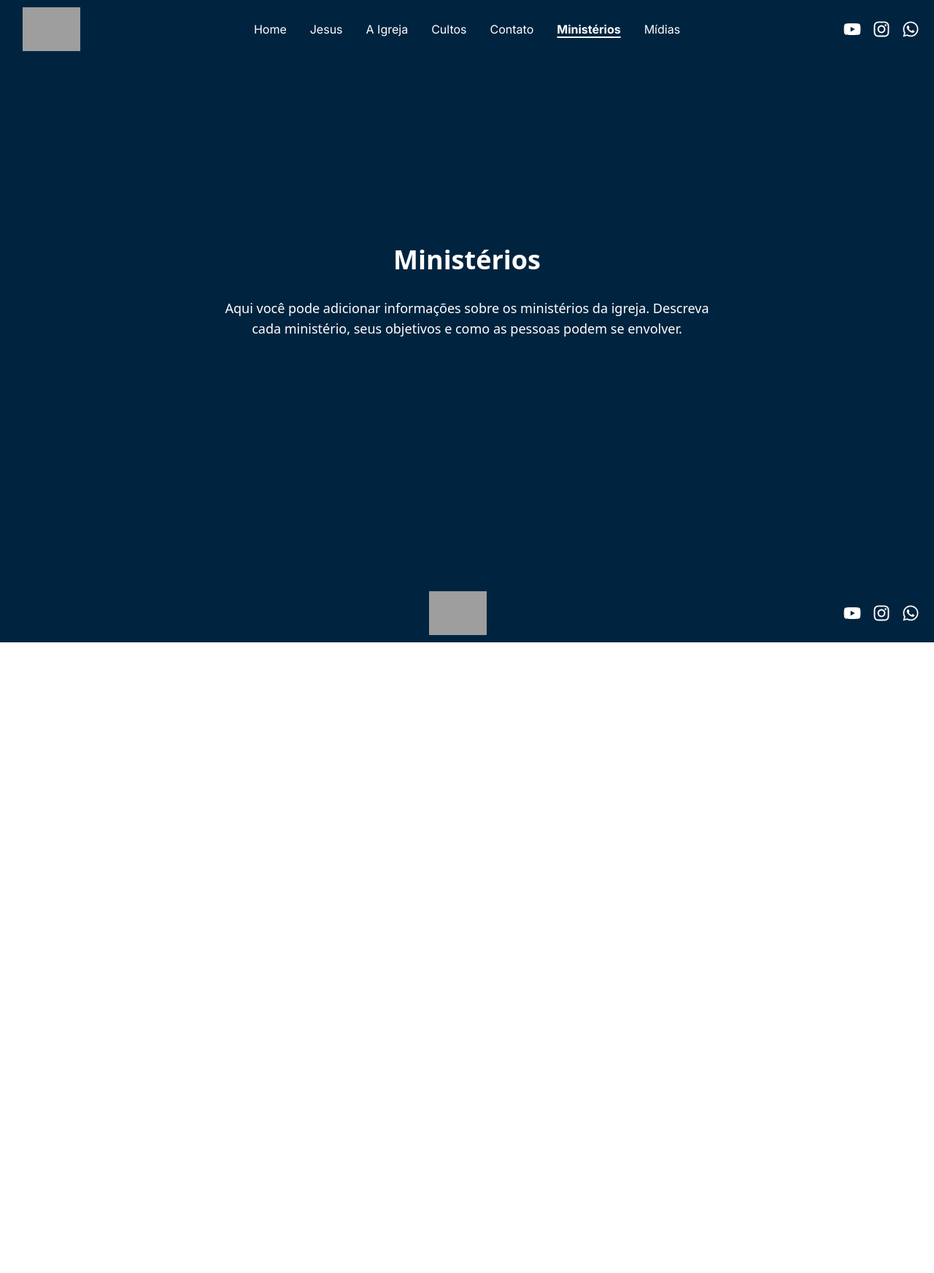
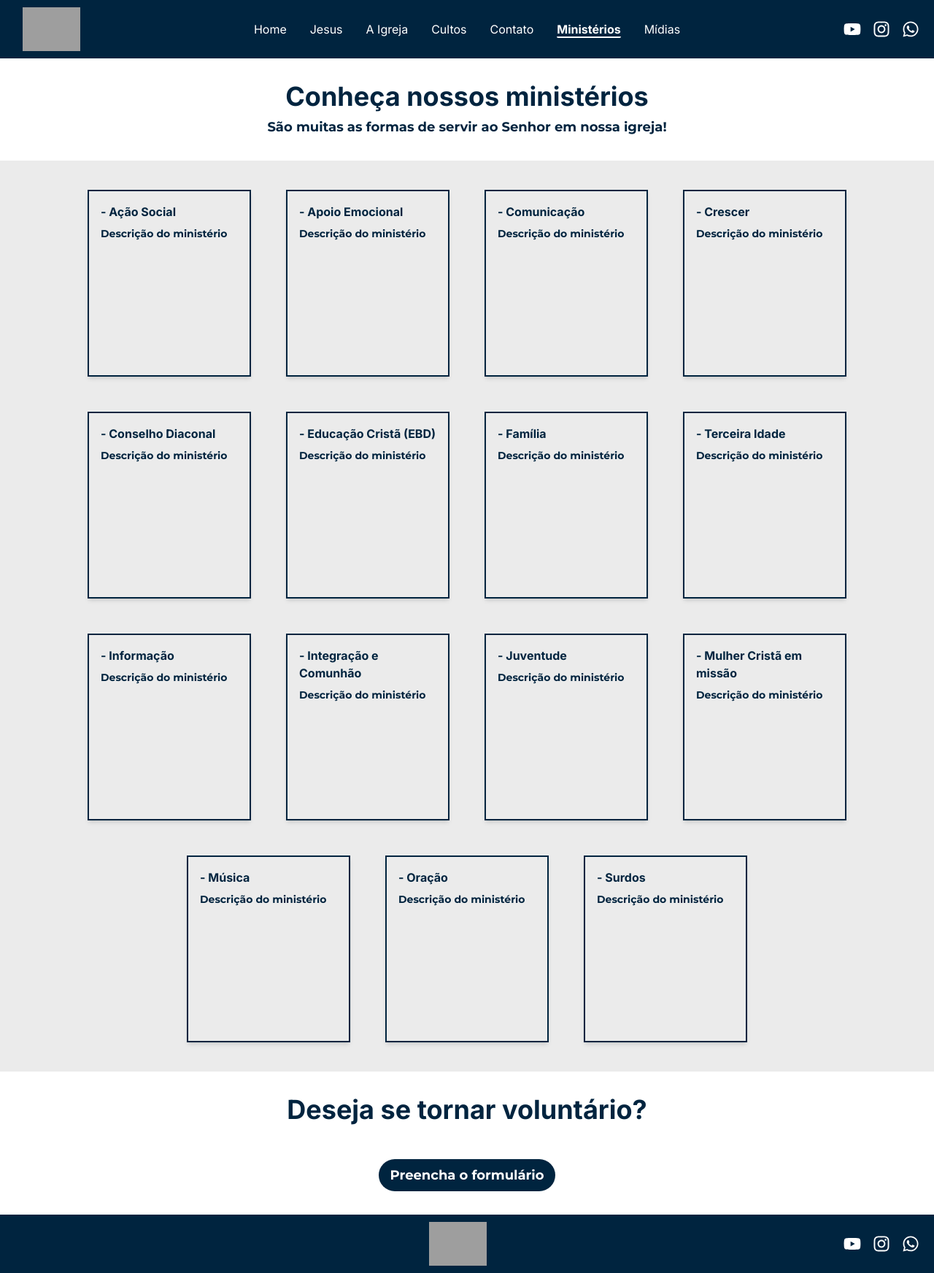
Before and after one commit to Jotagamaral/igreja-memorial-batista, a React (Create React App) app: page /ministerios in a window 1280 px wide. Shown: the whole page at 73% size. Before the commit the page ends 880 px from the top, so only its background shows below. Built offline with nearby package versions, Linux system fonts and the light colour scheme; grey boxes are pictures that could not be loaded.

Commit message:
Add Ministerios page

```diff
--- /dev/null
+++ b/src/components/CardMinisterio.js
@@ -0,0 +1,14 @@
+import React from 'react';
+
+const CardMinisterio = ({ title, description }) => {
+  return (
+    <div className="p-4 m-2 shadow-md border-2 border-custom-blue h-64 w-56 flex flex-col justify-between">
+      <div>
+        <h2 className="text-left text-base text-custom-blue font-bold font-inter pb-2">{`- ${title}`}</h2>
+        <p className="text-left text-sm text-custom-blue font-bold font-montserrat">{description}</p>
+      </div>
+    </div>
+  );
+};
+
+export default CardMinisterio;
--- a/src/pages/Ministerios.js
+++ b/src/pages/Ministerios.js
@@ -1,14 +1,76 @@
 // src/pages/Ministerios.js
-import React from 'react';
+import React, { useEffect } from 'react';
+import ChurchHistory from '../components/ChurchHistory';
+import CardMinisterio from '../components/CardMinisterio';
 
 const Ministerios = () => {
+  useEffect(() => {
+    // Scroll to top when the component mounts
+    window.scrollTo(0, 0);
+  }, []);
   return (
-    <div className="min-h-screen flex flex-col justify-center items-center bg-custom-blue text-white p-8">
-      <h1 className="text-4xl font-bold mb-8">Ministérios</h1>
-      <p className="text-lg text-center max-w-2xl">
-        Aqui você pode adicionar informações sobre os ministérios da igreja. Descreva cada ministério, seus objetivos e como as pessoas podem se envolver.
-      </p>
-    </div>
+    <>
+      <div className="flex flex-col items-center bg-white">
+        <div className="text-center mt-20 py-8">
+          <ChurchHistory
+            title="Conheça nossos ministérios"
+            description="São muitas as formas de servir ao Senhor em nossa igreja!"
+            titleSize="text-4xl"
+            titleWeight="font-bold"
+            titleAlign="text-center"
+            titleFont="font-inter"
+            titleColor="text-custom-blue"
+            descriptionAlign="text-center"
+            descriptionSize="text-lg"
+            descriptionWeight="font-bold"
+            descriptionFont="font-montserrat"
+            descriptionColor="text-custom-blue"
+          />
+        </div>
+      </div>
+
+      <div className="bg-custom-white">
+        <div className="flex flex-wrap justify-center gap-8 py-8 max-w-screen-xl mx-auto">
+          <CardMinisterio title="Ação Social" description="Descrição do ministério" />
+          <CardMinisterio title="Apoio Emocional" description="Descrição do ministério" />
+          <CardMinisterio title="Comunicação" description="Descrição do ministério" />
+          <CardMinisterio title="Crescer" description="Descrição do ministério" />
+          <CardMinisterio title="Conselho Diaconal" description="Descrição do ministério" />
+          <CardMinisterio title="Educação Cristã (EBD)" description="Descrição do ministério" />
+          <CardMinisterio title="Família" description="Descrição do ministério" />
+          <CardMinisterio title="Terceira Idade" description="Descrição do ministério" />
+          <CardMinisterio title="Informação" description="Descrição do ministério" />
+          <CardMinisterio title="Integração e Comunhão" description="Descrição do ministério" />
+          <CardMinisterio title="Juventude" description="Descrição do ministério" />
+          <CardMinisterio title="Mulher Cristã em missão" description="Descrição do ministério" />
+          <CardMinisterio title="Música" description="Descrição do ministério" />
+          <CardMinisterio title="Oração" description="Descrição do ministério" />
+          <CardMinisterio title="Surdos" description="Descrição do ministério" />
+        </div>
+      </div>
+
+      <div className="flex flex-col items-center bg-white space-y-2 mb-8">
+        <div className="text-center py-8">
+          <ChurchHistory
+            title="Deseja se tornar voluntário?"
+            description=""
+            titleSize="text-4xl"
+            titleWeight="font-bold"
+            titleAlign="text-center"
+            titleFont="font-inter"
+            titleColor="text-custom-blue"
+          />
+        </div>
+        <a
+          href="https://form.jotform.com/230955606462661"
+          target="_blank"
+          rel="noopener noreferrer"
+          className="px-4 py-2 bg-custom-blue text-white text-lg font-montserrat font-bold rounded-3xl hover:bg-blue-900 transition duration-300"
+        >
+          Preencha o formulário
+        </a>
+      </div>
+    </>
   );
 };
 
--- a/src/pages/Welcome.js
+++ b/src/pages/Welcome.js
@@ -1,6 +1,6 @@
 import React from 'react';
 import ChurchHistory from '../components/ChurchHistory';
-import ChurchPhotos from '../components/ChurchPhotos';
+//import ChurchPhotos from '../components/ChurchPhotos';
 import ParallaxSection from '../components/ParallaxSection';
 import { Link } from 'react-router-dom';
 
@@ -33,7 +33,7 @@ const Welcome = () => {
         </div>
       </ParallaxSection>
 
-      <div id="home" className="h-full mx-auto grid grid-cols-1 md:grid-cols-2 gap-6 p-2 ">
+      {/* <div id="home" className="h-full mx-auto grid grid-cols-1 md:grid-cols-2 gap-6 p-2 ">
         <ChurchHistory
             title="Boas-Vindas"
             description="A Igreja Memorial Batista tem como missão divulgar a mensagem salvadora do Evangelho e levar vidas a Cristo. Nós, da família Memorial, damos as boas-vindas a todos os visitantes, convidando-os a participar da nossos eventos presencialmente ou online."
@@ -71,7 +71,7 @@ const Welcome = () => {
             descriptionWeight="font-light"
           />
         </div>
-      </div>
+      </div> */}
     </div>
   );
 };
```
